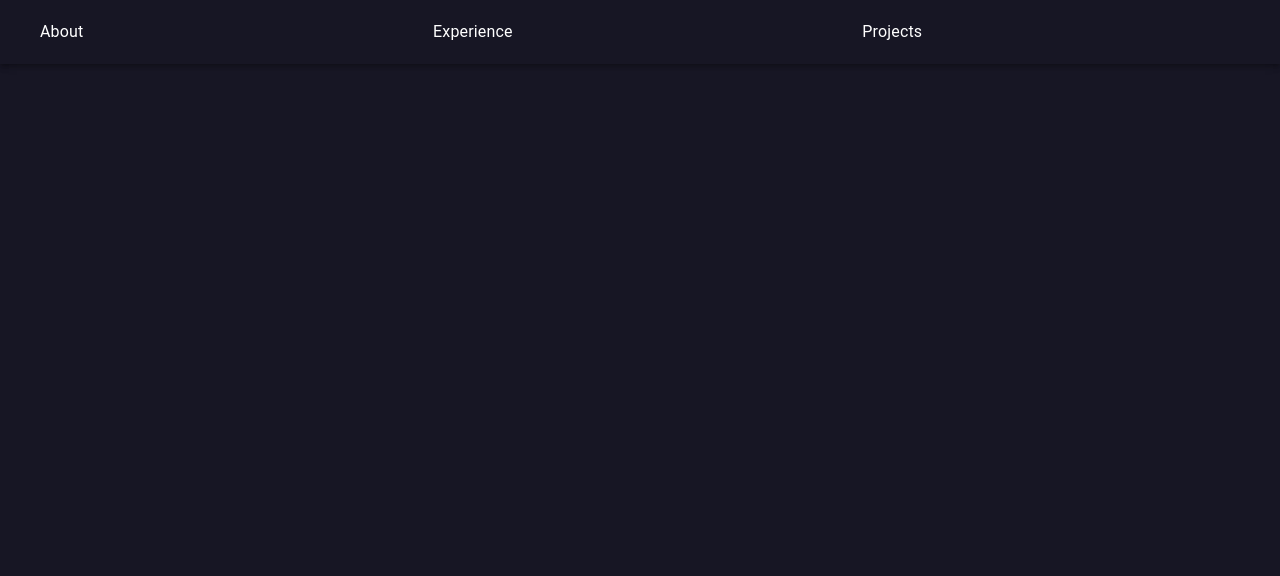
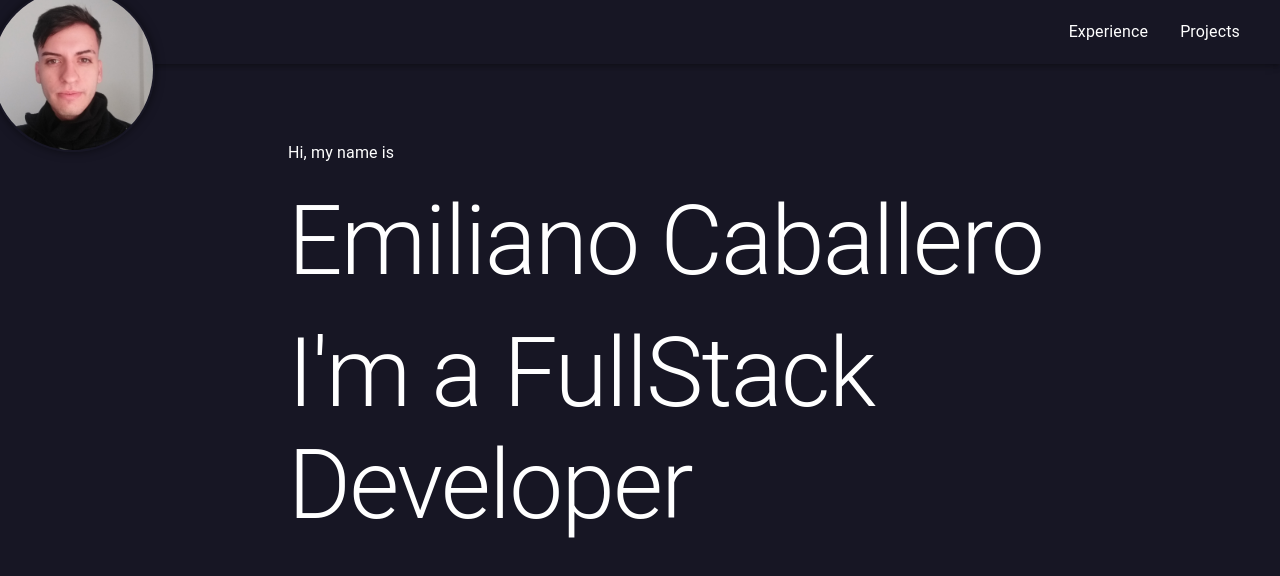
Before and after one commit to 19Emiliano98/PortfolioWeb, a React (Vite) app: page / in a window 1280 px wide. Shown: the top 576 px of the page. Built offline with nearby package versions, Linux system fonts and the light colour scheme.

Commit message:
Image and titles added

```diff
--- a/package.json
+++ b/package.json
@@ -15,7 +15,8 @@
     "@mui/icons-material": "^5.14.6",
     "@mui/material": "^5.14.6",
     "react": "^18.2.0",
-    "react-dom": "^18.2.0"
+    "react-dom": "^18.2.0",
+    "swiper": "^10.2.0"
   },
   "devDependencies": {
     "@types/react": "^18.2.15",
--- a/src/App.tsx
+++ b/src/App.tsx
@@ -1,11 +1,13 @@
-import LinkBar from './components/appBar/LinkBar';
+import LinkBar from './components/appBar/LinkBar.tsx';
+import HomeSection from './components/home/HomeSection.tsx';
 
 import { Box } from '@mui/material';
 
 function App() {
   return (
-    <Box sx={{ backgroundColor: '#171624', height: '99vh'}}>
+    <Box sx={{ backgroundColor: '#171624', height: '100vh', m: -1}}>
       <LinkBar />
+      <HomeSection />
     </Box>
   )
 }
--- a/src/components/appBar/LinkBar.tsx
+++ b/src/components/appBar/LinkBar.tsx
@@ -1,20 +1,44 @@
-import { Box, AppBar, Toolbar, MenuItem, Typography } from '@mui/material';
+import { Box, AppBar, Toolbar, MenuItem, Typography, Avatar } from '@mui/material';
 
-const linkBar:string[] = [ 'About', 'Experience', 'Projects' ];
+import Image from '../../../public/imagenPerfil.jpeg';
+
+const linkBar:string[] = [ 'Experience', 'Projects' ];
 
 const renderOptionBar = (
   linkBar.map( links => (
-    <MenuItem key={links} sx={{ flexGrow: 1 }}>
-      <Typography textAlign="center">{links}</Typography>
+    <MenuItem
+      sx={{
+
+      }}
+      key={links}
+    >
+      <Typography>{links}</Typography>
     </MenuItem>
   ))
 );
 
 function LinkBar() {
   return (
-    <Box sx={{ backgroundColor: '#171624', height: '100vh', m: -1 }}>
+    <Box>
       <AppBar position="static">
-        <Toolbar sx={{ backgroundColor: '#171624' }}>
+        <Toolbar
+          sx={{
+            display: 'flex', justifyContent: 'flex-end', alignItems: 'center',
+            backgroundColor: '#171624',
+          }}
+        >
+          <Avatar
+            sx={{
+              position: 'absolute',
+              width: '160px',
+              height: '160px',
+              border: '2px solid #171624',
+              boxShadow: '0px 0px 10px rgba(0, 0, 0, 0.5)',
+              mr: '86%', mt: '6%'
+            }}
+            alt="Imagen Perfil"
+            src={Image}
+          />
           { renderOptionBar }
         </Toolbar>
       </AppBar>
--- /dev/null
+++ b/src/components/home/HomeSection.tsx
@@ -0,0 +1,21 @@
+import { Box, Typography } from '@mui/material';
+
+const HomeSection = () => {
+  return (
+    <>
+      <Box
+        sx={{
+          mt: '6%', ml: '22.5%'
+        }}
+        >
+        <Typography sx={{ color: 'white', mt: 2.5 }} variant='body1'>Hi, my name is</Typography>
+
+        <Typography sx={{ color: 'white', mt: 2.5 }} variant='h1'>Emiliano Caballero</Typography>
+
+        <Typography sx={{ color: 'white', mt: 2.5 }} variant='h1'>I'm a FullStack Developer</Typography>
+      </Box>
+    </>
+  )
+}
+
+export default HomeSection;
```
Also changed, not shown: public/imagenPerfil.jpeg (added), 1 other file (tests, documents, lock files or other folders).
